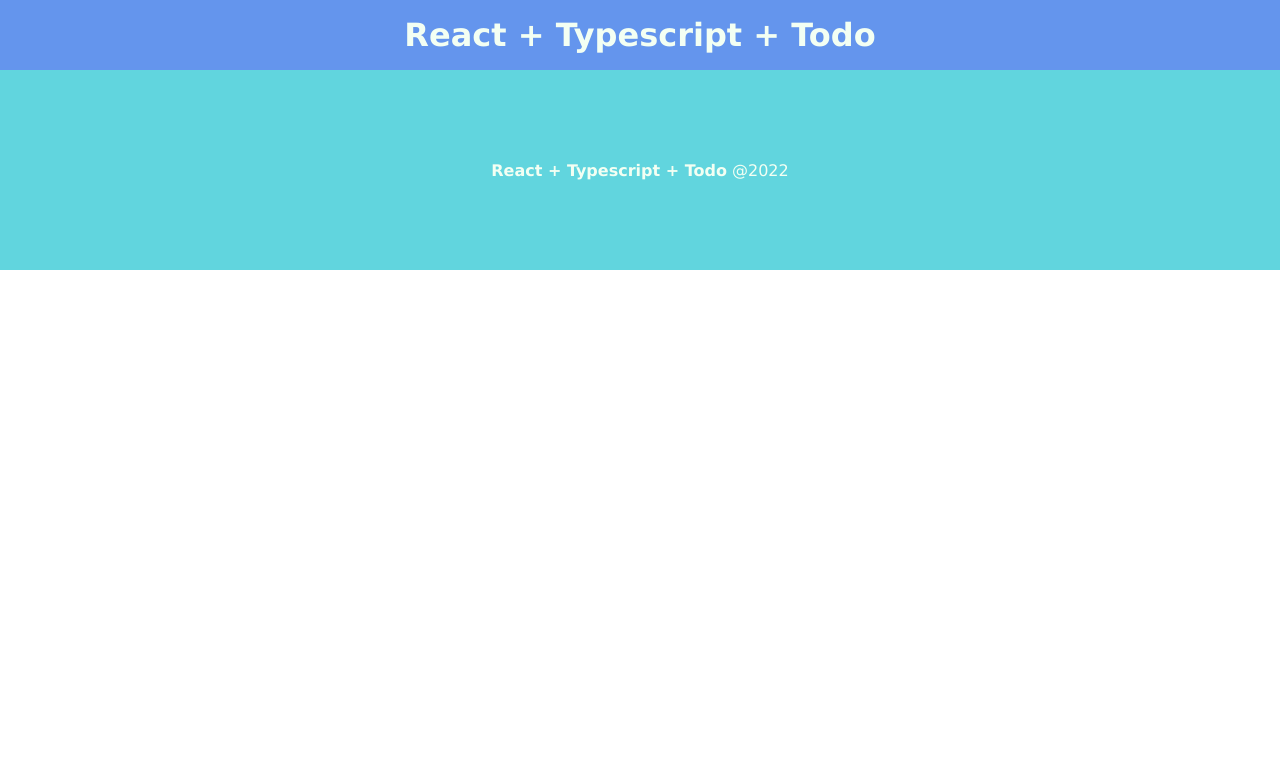
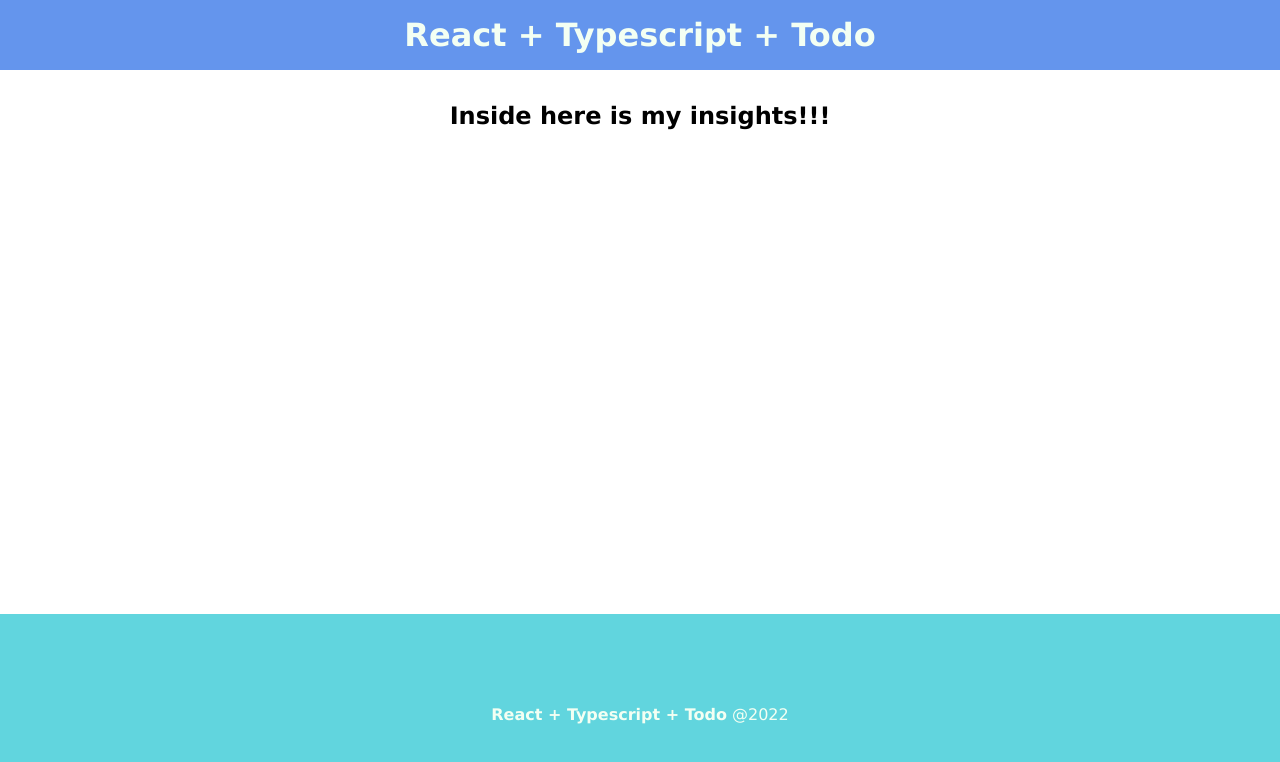
Before and after one commit to felipe-programador-18/project-typescript, a React (Create React App) app in the folder todo-type/: page / in a window 1280 px wide. Shown: the top 762 px of the page. Built offline with nearby package versions, Linux system fonts and the light colour scheme.

Commit message:
c3-rearrange code

```diff
--- a/todo-type/src/App.tsx
+++ b/todo-type/src/App.tsx
@@ -3,12 +3,16 @@ import React from 'react';
 import Header from './Component/header/header';
 import Footer from './Component/footer/footer';
 
+import styles from "./app.module.css"
 
 
 function App() {
   return (
     <div>
       <Header/>
+        <main className={styles.main} >
+        <h2>Inside here is my insights!!!</h2>
+        </main>
       <Footer/>
     </div>
   );
```
